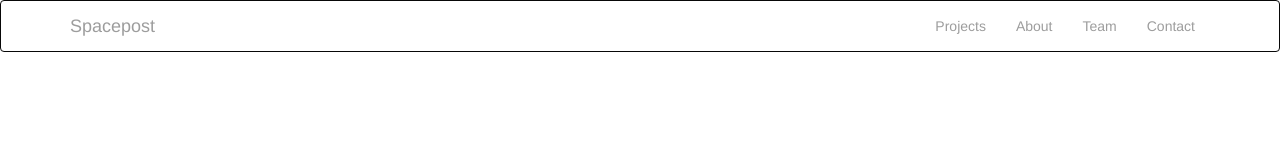
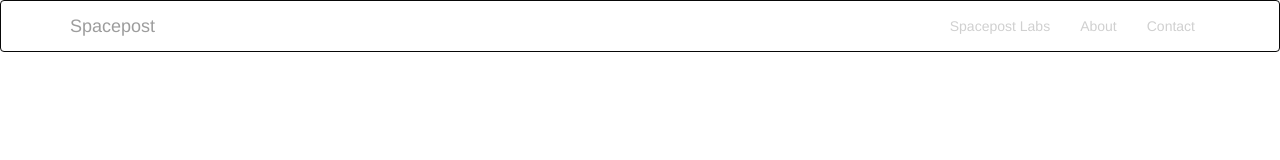
Before and after one commit to Novandev/spacepost-main-site, a React (Create React App) app: page /about in a window 1280 px wide. Shown: the top 160 px of the page. Built offline with nearby package versions, Linux system fonts and the light colour scheme.

Commit message:
added more to the repo

```diff
--- a/src/App.js
+++ b/src/App.js
@@ -2,6 +2,9 @@ import React, { Component } from 'react';
 import { BrowserRouter as Router, Route } from 'react-router-dom';
 import Layout from './components/layout/Layout'
 import Home from './pages/Home/Home'
+import About from'./pages/About/About'
+import Contact from'./pages/Contact/Contact'
+import Labs from'./pages/Labs/Labs'
 class App extends Component {
   render() {
     return (
@@ -9,6 +12,9 @@ class App extends Component {
         <Router>
             <Layout>
                 <Route exact path="/" component={Home} />
+                <Route exact path="/about" component={About} />
+                <Route exact path="/spacepostlabs" component={Labs} />
+                <Route exact path="/contact" component={Contact} />
             </Layout>
 
             {/*<Route path="/about" component={About} />*/}
--- a/src/components/layout/Header.js
+++ b/src/components/layout/Header.js
@@ -15,23 +15,21 @@ class HeaderLayout extends React.Component{
                     <Navbar id={'navbar'} inverse collapseOnSelect>
                         <Navbar.Header>
                             <Navbar.Brand>
-                                <Link to="#brand"id={'header-nav-brand'} ><p >Spacepost</p></Link>
+                                <Link to="/" className="header-brand-link"> <p id='nav-brand-p'>Spacepost</p></Link>
                             </Navbar.Brand>
                             <Navbar.Toggle />
                         </Navbar.Header>
                         <Navbar.Collapse>
                             <Nav pullRight>
-                                <NavItem eventKey={1} href="#" className={'header-nav-link'}>
-                                    Projects
+                                <NavItem eventKey={1} className={'header-nav-item'}>
+                                    <Link to="/spacepostlabs"  className={'header-nav-link'}>Spacepost Labs</Link>
                                 </NavItem>
-                                <NavItem eventKey={2} href="#" className={'header-nav-link'}>
-                                    About
+                                <NavItem eventKey={2} href="/about" className={'header-nav-item'}>
+                                    <Link to="/about" className={'header-nav-link'}> About</Link>
                                 </NavItem>
-                                <NavItem eventKey={1} href="#" className={'header-nav-link'}>
-                                    Team
-                                </NavItem>
-                                <NavItem eventKey={1} href="#" className={'header-nav-link'}>
-                                    Contact
+                                <NavItem eventKey={1} href="/contact" className={'header-nav-item'}>
+                                    <Link to="/contact" className={'header-nav-link'}>Contact</Link>
+
                                 </NavItem>
                             </Nav>
                         </Navbar.Collapse>
--- a/src/components/layout/css/header.css
+++ b/src/components/layout/css/header.css
@@ -1,9 +1,33 @@
 #navbar{
     background:#ffffff;
 }
+
+
+.header-nav-item:active{
+    color:#000;
+    text-decoration: none;
+
+}
+.header-nav-item:hover{
+    color:#784965;
+    background-color:#784965;
+}
+
+.header-nav-link{
+    color:#D0D0D0;
+}
 .header-nav-link:hover{
-    background-color: #784965;
+    background-color:#784965;
+    text-decoration: none;
+    color:#D0D0D0;
 }
-#header-nav-brand:hover{
-    color:#784965;
+
+
+.header-brand-link{
+    color: #784965;
 }
+
+
+#nav-brand-p:hover{
+    color: #784965;
+}
--- /dev/null
+++ b/src/pages/About/About.js
@@ -0,0 +1,22 @@
+import React from 'react';
+
+
+
+class About extends React.Component{
+
+
+
+
+    render(){
+
+        return(
+            <section>
+
+            </section>
+
+        )
+    }
+}
+
+
+export default About;
--- /dev/null
+++ b/src/pages/Contact/Contact.js
@@ -0,0 +1,24 @@
+import React from 'react';
+
+
+
+class Contact extends React.Component{
+
+
+
+
+    render(){
+
+        return(
+            <section>
+
+            </section>
+
+        )
+
+
+    }
+}
+
+
+export default Contact;
--- /dev/null
+++ b/src/pages/Labs/Labs.js
@@ -0,0 +1,22 @@
+import React from 'react';
+
+
+
+class Labs extends React.Component{
+
+
+
+
+    render(){
+
+        return(
+            <section>
+
+            </section>
+
+        )
+    }
+}
+
+
+export default Labs
```
Also changed, not shown: src/pages/About/About.css (added), src/pages/Contact/Contact.css (added), src/pages/Labs/Labs.css (added).
